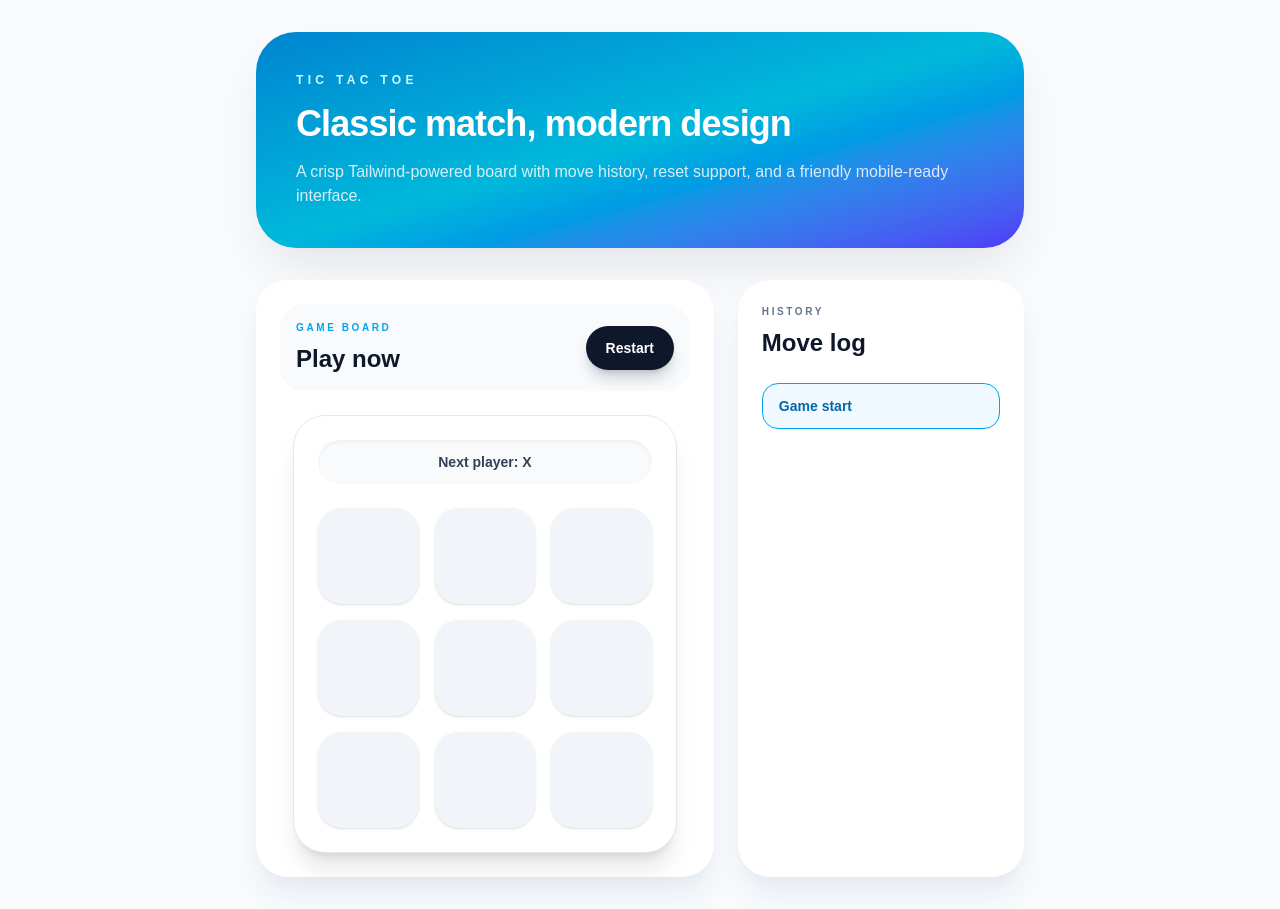
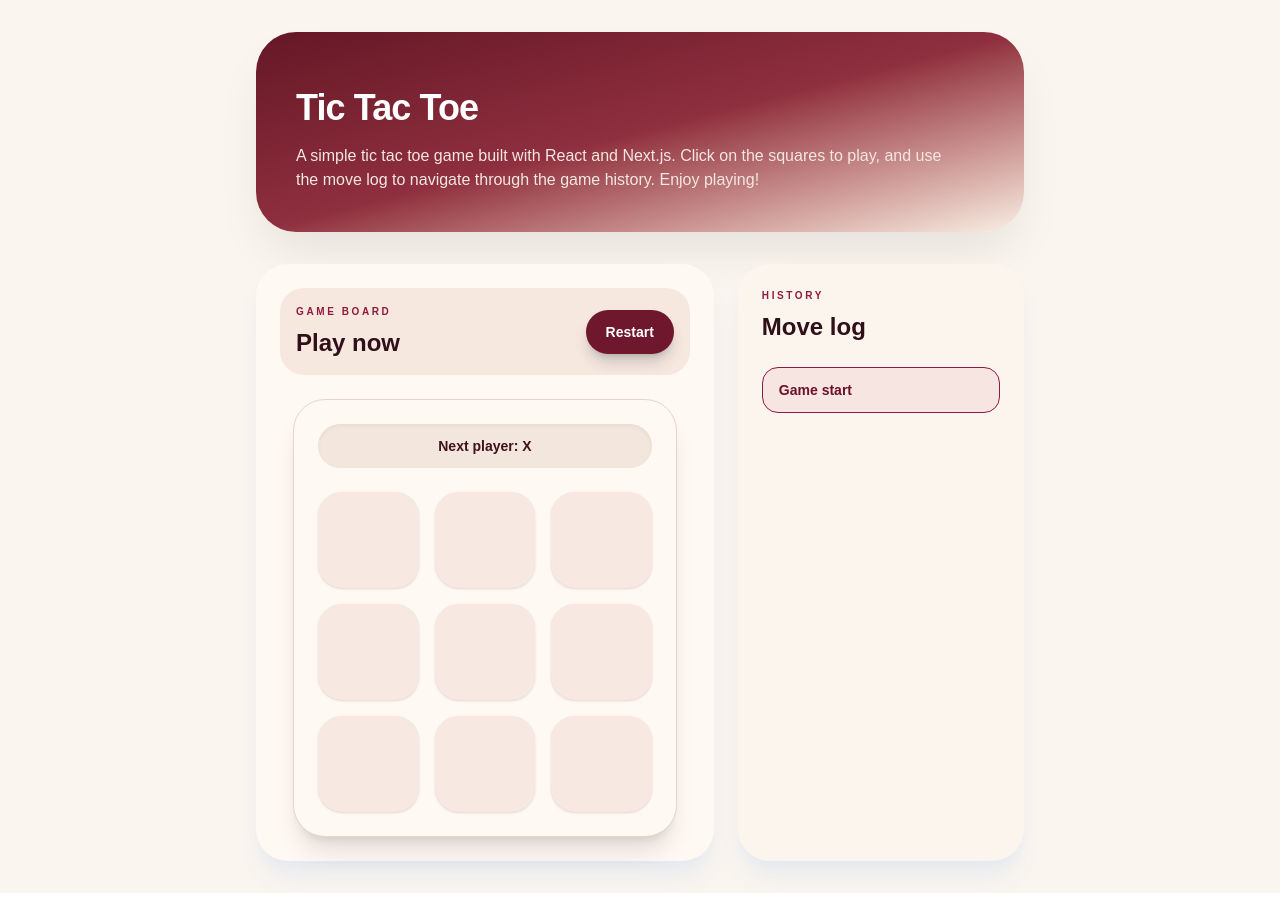
Before and after one commit to raxverse/sms-next-supabase, a Next.js app: page /tictactoe in a window 1280 px wide. Built offline with nearby package versions, Linux system fonts and the light colour scheme.

Commit message:
tictactoe theme

```diff
--- a/app/tictactoe/page.tsx
+++ b/app/tictactoe/page.tsx
@@ -13,7 +13,7 @@ function Square({ value, onSquareClick }: SquareProps) {
   return (
     <button
       type="button"
-      className="aspect-square w-full max-w-[5.5rem] rounded-3xl bg-slate-100 text-4xl font-bold text-slate-900 shadow-sm transition hover:-translate-y-0.5 hover:bg-white disabled:cursor-not-allowed disabled:bg-slate-200 sm:max-w-none sm:h-24"
+      className="aspect-square w-full max-w-[5.5rem] rounded-3xl bg-[#F7E8E1] text-4xl font-bold text-[#4B1524] shadow-sm transition hover:-translate-y-0.5 hover:bg-[#FFF7F2] disabled:cursor-not-allowed disabled:bg-[#E7D5CE] sm:max-w-none sm:h-24"
       onClick={onSquareClick}
       disabled={value !== null}
     >
@@ -48,8 +48,8 @@ function Board({ xIsNext, squares, onPlay }: BoardProps) {
   }
 
   return (
-    <div className="mx-auto max-w-[24rem] rounded-[2rem] border border-slate-200 bg-white p-5 shadow-xl sm:p-6">
-      <div className="mb-6 rounded-full bg-slate-50 px-5 py-3 text-center text-sm font-semibold text-slate-700 shadow-inner">
+    <div className="mx-auto max-w-[24rem] rounded-[2rem] border border-[#E8D5C8] bg-[#FFF8F3] p-5 shadow-xl sm:p-6">
+      <div className="mb-6 rounded-full bg-[#F3E6DC] px-5 py-3 text-center text-sm font-semibold text-[#40121F] shadow-inner">
         {status}
       </div>
       <div className="grid grid-cols-3 gap-4">
@@ -95,8 +95,8 @@ export default function Game() {
           type="button"
           className={`w-full rounded-2xl border px-4 py-3 text-left text-sm font-semibold transition ${
             isActive
-              ? 'border-sky-500 bg-sky-50 text-sky-700'
-              : 'border-slate-200 bg-white text-slate-800 hover:border-slate-300 hover:bg-slate-50'
+              ? 'border-[#8F1B3D] bg-[#F7E5E2] text-[#6D1128]'
+              : 'border-[#E6D6C8] bg-[#FEFBF7] text-[#3E121F] hover:border-[#D8B7A8] hover:bg-[#F8EEE6]'
           }`}
           onClick={() => jumpTo(move)}
           disabled={isActive}
@@ -108,27 +108,26 @@ export default function Game() {
   });
 
   return (
-    <main className="min-h-screen bg-slate-50 px-4 py-8 sm:px-6 lg:px-8">
+    <main className="min-h-screen bg-[#FBF5EF] px-4 py-8 sm:px-6 lg:px-8">
       <div className="mx-auto max-w-3xl">
-        <div className="mb-8 rounded-[2.5rem] bg-gradient-to-br from-sky-600 via-cyan-500 to-indigo-600 px-6 py-8 text-white shadow-2xl shadow-slate-900/10 sm:px-8 sm:py-10 lg:px-10">
-          <p className="text-xs font-semibold uppercase tracking-[0.36em] text-cyan-100">Tic Tac Toe</p>
-          <h1 className="mt-4 text-3xl font-black tracking-tight sm:text-4xl">Classic match, modern design</h1>
-          <p className="mt-4 max-w-2xl text-sm leading-6 text-slate-100/90 sm:text-base">
-            A crisp Tailwind-powered board with move history, reset support, and a friendly mobile-ready interface.
+        <div className="mb-8 rounded-[2.5rem] bg-gradient-to-br from-[#651726] via-[#8F2F3F] to-[#F8EFE4] px-6 py-8 text-white shadow-2xl shadow-slate-900/10 sm:px-8 sm:py-10 lg:px-10">
+          <h1 className="mt-4 text-3xl font-black tracking-tight sm:text-4xl">Tic Tac Toe</h1>
+          <p className="mt-4 max-w-2xl text-sm leading-6 text-[#F4E7E1] sm:text-base">
+            A simple tic tac toe game built with React and Next.js. Click on the squares to play, and use the move log to navigate through the game history. Enjoy playing!
           </p>
         </div>
 
         <div className="grid gap-6 lg:grid-cols-[1.6fr_1fr]">
-          <section className="rounded-[2rem] bg-white p-5 shadow-xl shadow-slate-200/80 sm:p-6">
-            <div className="mb-6 flex flex-col gap-4 rounded-3xl bg-slate-50 p-4 sm:flex-row sm:items-center sm:justify-between">
+          <section className="rounded-[2rem] bg-[#FFF8F3] p-5 shadow-xl shadow-slate-200/80 sm:p-6">
+            <div className="mb-6 flex flex-col gap-4 rounded-3xl bg-[#F6E8DF] p-4 sm:flex-row sm:items-center sm:justify-between">
               <div>
-                <p className="text-[10px] font-semibold uppercase tracking-[0.26em] text-sky-500">Game board</p>
-                <h2 className="mt-2 text-xl font-semibold text-slate-900 sm:text-2xl">Play now</h2>
+                <p className="text-[10px] font-semibold uppercase tracking-[0.26em] text-[#8F1B3D]">Game board</p>
+                <h2 className="mt-2 text-xl font-semibold text-[#2F0F19] sm:text-2xl">Play now</h2>
               </div>
               <button
                 type="button"
                 onClick={resetGame}
-                className="rounded-full bg-slate-900 px-4 py-2 text-sm font-semibold text-white shadow-lg shadow-slate-900/20 transition hover:bg-slate-800 sm:px-5 sm:py-3"
+                className="rounded-full bg-[#6F172C] px-4 py-2 text-sm font-semibold text-white shadow-lg shadow-slate-900/20 transition hover:bg-[#581427] sm:px-5 sm:py-3"
               >
                 Restart
               </button>
@@ -137,16 +136,16 @@ export default function Game() {
             <Board xIsNext={xIsNext} squares={currentSquares} onPlay={handlePlay} />
 
             {winner && (
-              <div className="mt-6 rounded-3xl bg-sky-50 px-4 py-4 text-center text-sky-700 shadow-inner sm:px-5">
+              <div className="mt-6 rounded-3xl bg-[#F3E3D7] px-4 py-4 text-center text-[#5D1327] shadow-inner sm:px-5">
                 {winner === 'X' || winner === 'O' ? `Winner: ${winner}` : 'Draw'}
               </div>
             )}
           </section>
 
-          <aside className="rounded-[2rem] bg-white p-5 shadow-xl shadow-slate-200/80 sm:p-6">
+          <aside className="rounded-[2rem] bg-[#FCF5EE] p-5 shadow-xl shadow-slate-200/80 sm:p-6">
             <div className="mb-6">
-              <p className="text-[10px] font-semibold uppercase tracking-[0.26em] text-slate-500">History</p>
-              <h2 className="mt-2 text-xl font-semibold text-slate-900 sm:text-2xl">Move log</h2>
+              <p className="text-[10px] font-semibold uppercase tracking-[0.26em] text-[#8F1B3D]">History</p>
+              <h2 className="mt-2 text-xl font-semibold text-[#2F0F19] sm:text-2xl">Move log</h2>
             </div>
             <ol className="grid gap-3">{moves}</ol>
           </aside>
```
